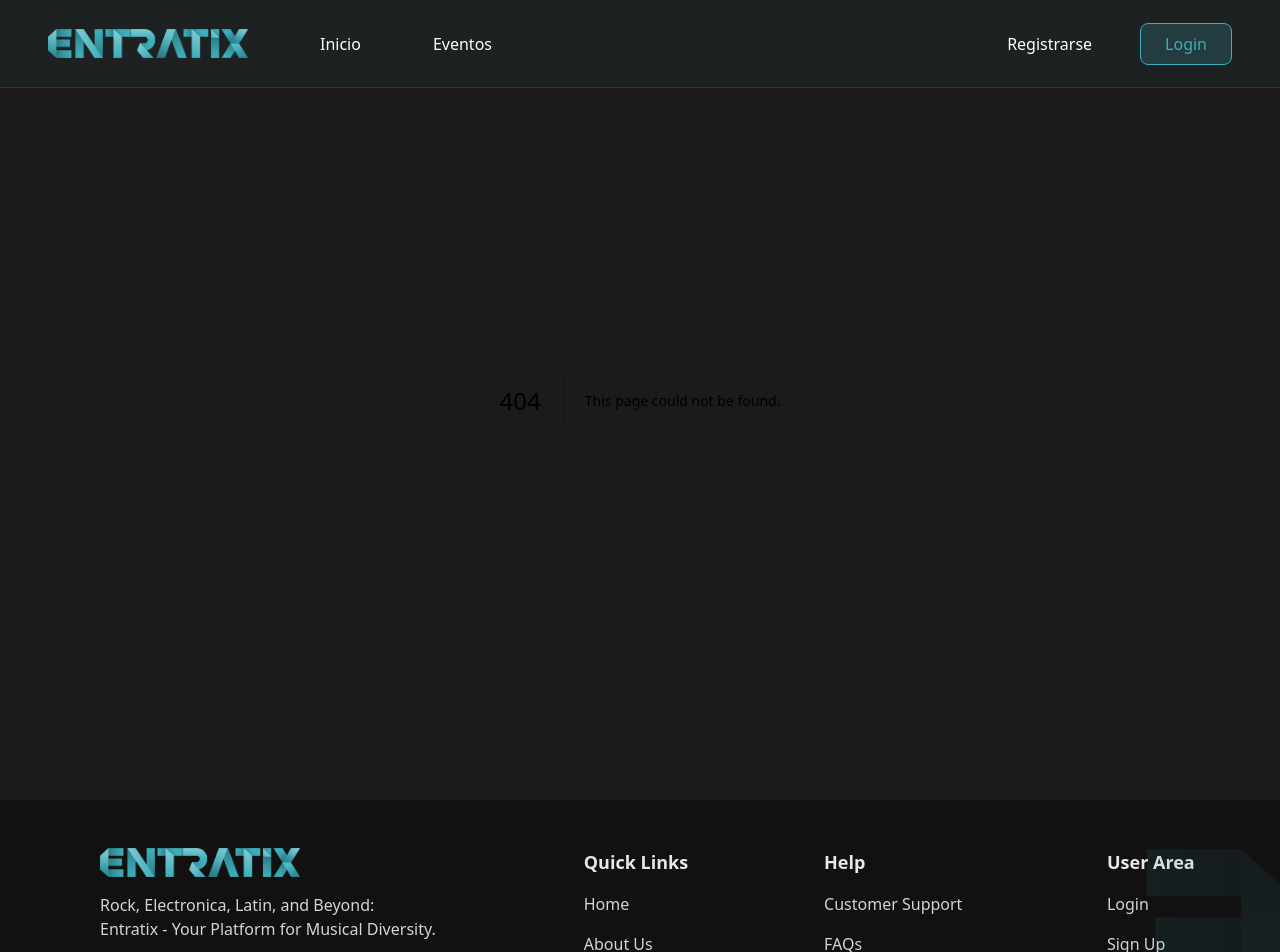
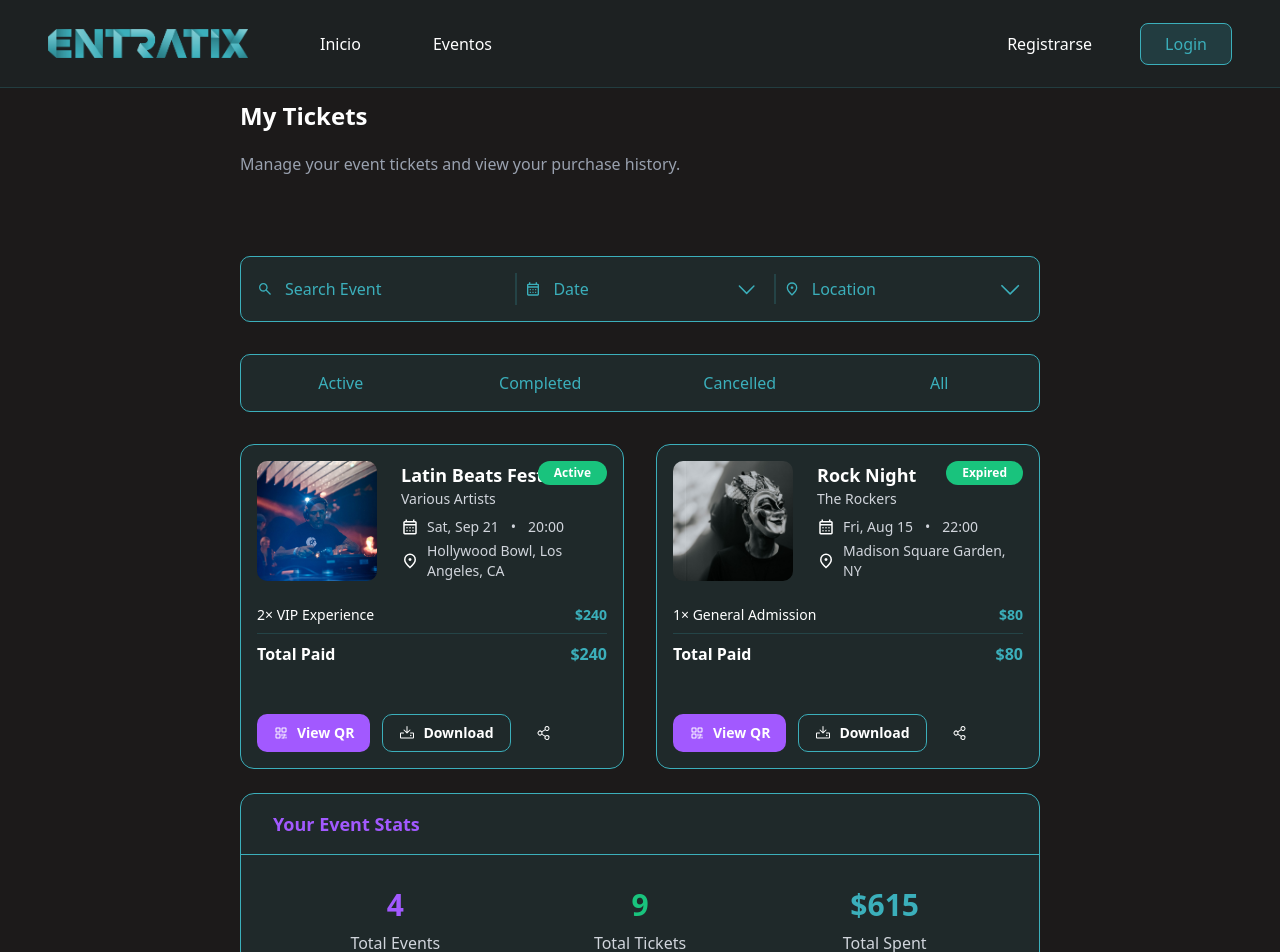
Before and after one commit to ferbermu/Entratix, a Next.js app: page /my-tickets in a window 1280 px wide. Before the commit this address had no page. Shown: the top 952 px of the page. Built offline with nearby package versions, Linux system fonts and the light colour scheme.

Commit message:
feat: agregar componentes de gestión de tickets y estadísticas

```diff
--- /dev/null
+++ b/src/app/my-tickets/CardTicket.tsx
@@ -0,0 +1,95 @@
+import React from 'react';
+import Image from 'next/image';
+import { Download, QrCode, ShareNetwork } from '@phosphor-icons/react';
+
+export interface CardTicketProps {
+  status: string;
+  imageUrl: string;
+  title: string;
+  artists: string;
+  date: string;
+  time: string;
+  location: string;
+  ticketType: string;
+  ticketPrice: string;
+  totalPaid: string;
+}
+
+export const CardTicket: React.FC<CardTicketProps> = ({
+  status,
+  imageUrl,
+  title,
+  artists,
+  date,
+  time,
+  location,
+  ticketType,
+  ticketPrice,
+  totalPaid,
+}) => {
+  return (
+    <div className="flex flex-col bg-[#3BAFBB1A] border border-[#3BAFBB] rounded-xl w-full max-w-xl p-4 text-white relative">
+      {' '}
+      <span className="absolute top-4 right-4 bg-[#19c37d] text-white text-xs px-4 py-1 rounded-full font-semibold">
+        {status}
+      </span>
+      <div className="flex gap-6">
+        <div className="rounded-lg overflow-hidden min-w-[120px] h-[120px] relative">
+          <Image
+            src={imageUrl}
+            alt="Ticket Image"
+            fill
+            className="object-cover"
+          />
+        </div>
+        <div className="flex flex-col justify-between w-full">
+          <h3 className="text-lg font-bold">{title}</h3>
+          <p className="text-sm text-gray-300">{artists}</p>
+          <div className="flex items-center gap-2 text-sm text-gray-300 mt-2">
+            <Image
+              src="/assets/icons/cards/calendar_month.svg"
+              alt="date"
+              width={18}
+              height={18}
+            />
+            <span>{date}</span>
+            <span className="mx-1">•</span>
+            <span>{time}</span>
+          </div>
+          <div className="flex items-center gap-2 text-sm text-gray-300 mt-1">
+            <Image
+              src="/assets/icons/cards/location.svg"
+              alt="location"
+              width={18}
+              height={18}
+            />
+            <span>{location}</span>
+          </div>
+        </div>
+      </div>
+      <div className="flex flex-col divide-y divide-[#3BAFBB33] my-4">
+        <div className="flex justify-between items-center text-sm py-2">
+          <span>{ticketType}</span>
+          <span className="font-semibold text-[#3BAFBB]">{ticketPrice}</span>
+        </div>
+        <div className="flex justify-between items-center text-base font-semibold py-2">
+          <span>Total Paid</span>
+          <span className="text-[#3BAFBB]">{totalPaid}</span>
+        </div>
+      </div>
+      <div className="flex gap-3 mt-6">
+        <button className="flex items-center gap-2 bg-[#a259ff] text-white px-4 py-2 rounded-lg text-sm font-semibold">
+          <QrCode size={16} />
+          View QR
+        </button>
+        <button className="flex items-center gap-2 border border-[#3BAFBB] text-white px-4 py-2 rounded-lg text-sm font-semibold">
+          <Download size={16} />
+          Download
+        </button>
+        <button className="flex items-center justify-center px-3 py-2 rounded-lg border border-transparent hover:bg-[#3BAFBB22]">
+          <ShareNetwork size={16} />
+        </button>
+      </div>
+    </div>
+  );
+};
--- /dev/null
+++ b/src/app/my-tickets/Header.tsx
@@ -0,0 +1,12 @@
+import React from 'react';
+
+export const Header = () => {
+  return (
+    <div className="flex flex-col py-20 ">
+      <h1 className="text-white text-2xl font-bold py-5">My Tickets</h1>
+      <p className="text-gray-400">
+        Manage your event tickets and view your purchase history.
+      </p>
+    </div>
+  );
+};
--- /dev/null
+++ b/src/app/my-tickets/TicketAdquired.tsx
@@ -0,0 +1,23 @@
+import React from 'react';
+
+export const TicketAdquired = () => {
+  return (
+    <div className="flex items-center w-full h-full justify-between bg-[#3BAFBB1A] border border-[#3BAFBB] rounded-lg">
+      <button className="w-full h-full py-4 hover:bg-[#3BAFBB1A]/60  cursor-pointer  text-[#3BAFBB]">
+        Active
+      </button>
+
+      <button className="w-full h-full  py-4 hover:bg-[#3BAFBB1A]/60 cursor-pointer  text-[#3BAFBB]">
+        Completed
+      </button>
+
+      <button className="w-full h-full  py-4 hover:bg-[#3BAFBB1A]/60 cursor-pointer  text-[#3BAFBB]">
+        Cancelled
+      </button>
+
+      <button className="w-full h-full  py-4 hover:bg-[#3BAFBB1A]/60 cursor-pointer text-[#3BAFBB]">
+        All
+      </button>
+    </div>
+  );
+};
--- /dev/null
+++ b/src/app/my-tickets/TotalTickets.tsx
@@ -0,0 +1,27 @@
+import React from 'react';
+
+export const TotalTickets = () => {
+  return (
+    <div className="bg-[#3BAFBB1A] border border-[#3BAFBB] rounded-xl w-full max-w-[1400px] mx-auto mt-6 mb-24">
+      <div className="px-8 py-4 border-b border-[#3BAFBB]">
+        <span className="text-lg font-semibold text-[#a259ff]">
+          Your Event Stats
+        </span>
+      </div>
+      <div className="flex justify-between items-center px-8 py-8 text-center">
+        <div className="flex-1">
+          <div className="text-3xl font-bold text-[#a259ff]">4</div>
+          <div className="text-gray-300 mt-2">Total Events</div>
+        </div>
+        <div className="flex-1">
+          <div className="text-3xl font-bold text-[#19c37d]">9</div>
+          <div className="text-gray-300 mt-2">Total Tickets</div>
+        </div>
+        <div className="flex-1">
+          <div className="text-3xl font-bold text-[#3BAFBB]">$615</div>
+          <div className="text-gray-300 mt-2">Total Spent</div>
+        </div>
+      </div>
+    </div>
+  );
+};
--- /dev/null
+++ b/src/app/my-tickets/page.tsx
@@ -0,0 +1,74 @@
+'use client';
+
+import React, { useState, useCallback } from 'react';
+import { Header } from './Header';
+import { SearchBar } from '@/app/components/SearchBar';
+import { type DateRange } from 'react-day-picker';
+import { TicketAdquired } from './TicketAdquired';
+import { CardTicket, CardTicketProps } from './CardTicket';
+
+const tickets: CardTicketProps[] = [
+  {
+    status: 'Active',
+    imageUrl: '/assets/show1.jpg',
+    title: 'Latin Beats Festival',
+    artists: 'Various Artists',
+    date: 'Sat, Sep 21',
+    time: '20:00',
+    location: 'Hollywood Bowl, Los Angeles, CA',
+    ticketType: '2× VIP Experience',
+    ticketPrice: '$240',
+    totalPaid: '$240',
+  },
+  {
+    status: 'Expired',
+    imageUrl: '/assets/show2.jpg',
+    title: 'Rock Night',
+    artists: 'The Rockers',
+    date: 'Fri, Aug 15',
+    time: '22:00',
+    location: 'Madison Square Garden, NY',
+    ticketType: '1× General Admission',
+    ticketPrice: '$80',
+    totalPaid: '$80',
+  },
+];
+
+export default function MyTicketsPage() {
+  const [filters, setFilters] = useState({
+    searchTerm: '',
+    dateRange: undefined as DateRange | undefined,
+    location: '',
+  });
+
+  const handleFilterChange = useCallback(
+    (newFilters: {
+      searchTerm: string;
+      dateRange?: DateRange;
+      location: string;
+    }) => {
+      setFilters({ ...newFilters, dateRange: newFilters.dateRange });
+    },
+    []
+  );
+
+  return (
+    <div className="w-full h-full min-h-screen px-60 text-white">
+      <Header />
+      <SearchBar onFilterChange={handleFilterChange} />
+      <div className="py-8">
+        <TicketAdquired />
+      </div>
+      <div className="flex justify-center gap-8">
+        {tickets.map((ticket, idx) => (
+          <CardTicket key={idx} {...ticket} />
+        ))}
+      </div>
+      <div>
+        <TotalTickets />
+      </div>
+    </div>
+  );
+}
+import Image from 'next/image';
+import { TotalTickets } from './TotalTickets';
```
